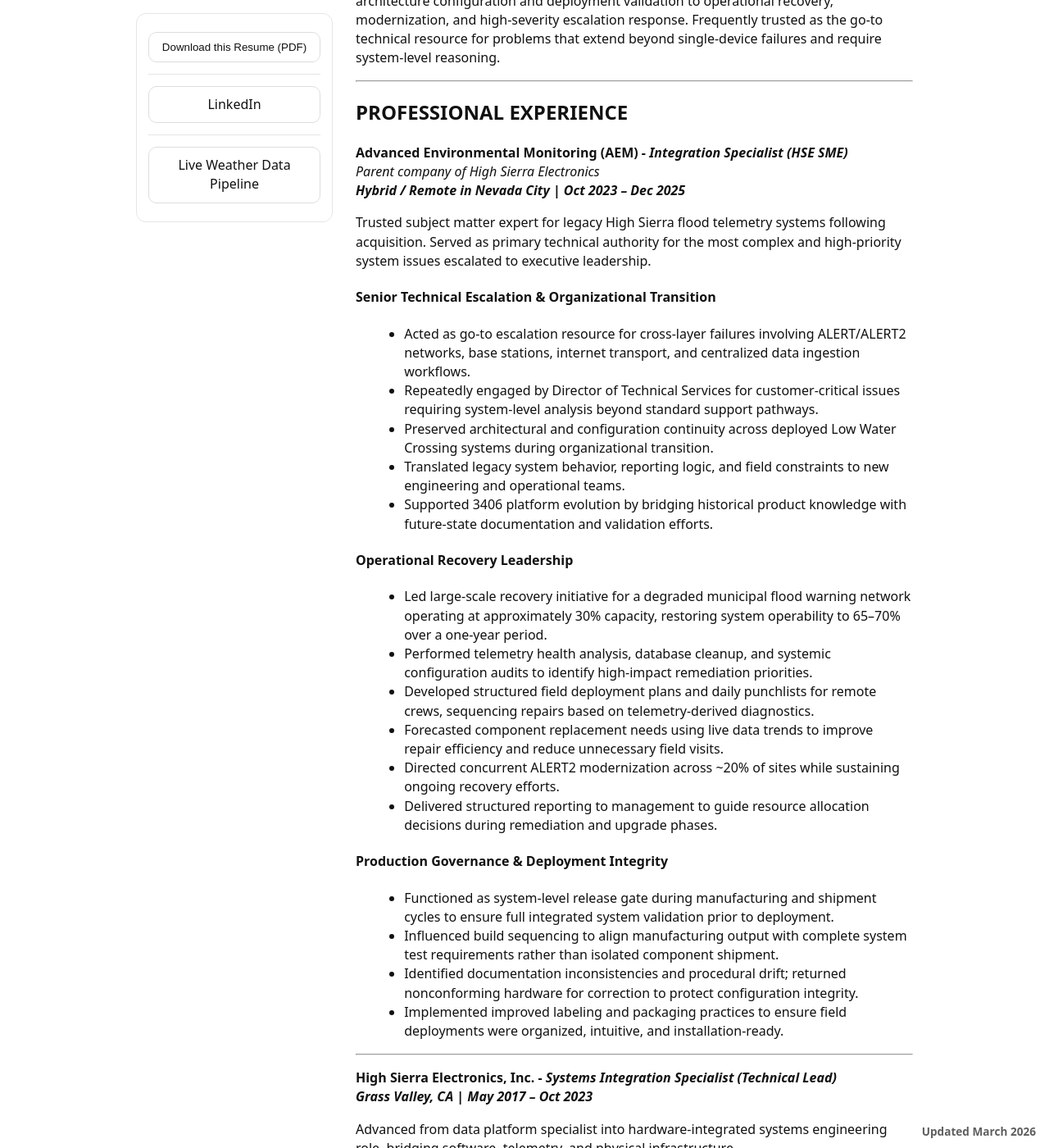
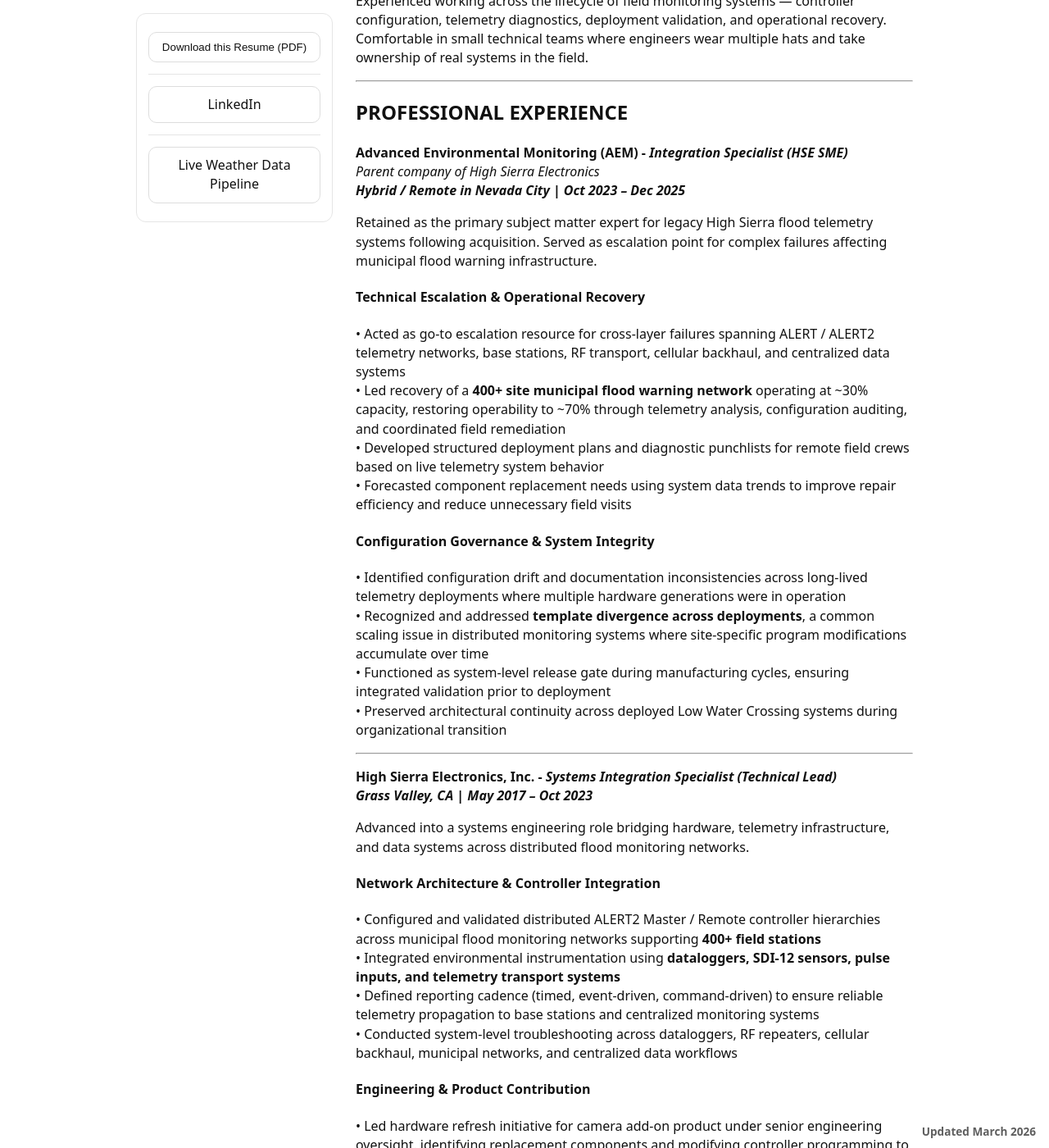
Before and after one commit to jostagirl/PublicResume, a Jekyll site: the page built from v/WWG/index.md, in a window 1280 px wide and 1400 px high, scrolled down 382 px. Shown: the whole window at 82% size. Built offline with Jekyll 4.4.1, drawn with Linux system fonts in a browser that asks for light colours; our own code applies the rules of GitHub Pages for plain Markdown files; some of the changed text lies outside the part shown.

Commit message:
Publish resume site update

```diff
--- a/v/WWG/index.md
+++ b/v/WWG/index.md
@@ -3,7 +3,7 @@ title: Anna Bellizzi | Resume
 ---
 <h2>Anna Bellizzi</h2>
 
-<strong>Environmental Telemetry & Flood Warning Systems Specialist</strong><br/>
+<strong>Environmental Monitoring & Telemetry Systems Engineer</strong><br/>
 Nevada City, CA<br/>
 <a href="https://www.linkedin.com/in/anna-bellizzi/">linkedin.com/in/anna-bellizzi</a> | Anna.L.Bellizzi@gmail.com | 415-203-7508
 
@@ -13,9 +13,9 @@ Nevada City, CA<br/>
 
 ### PROFESSIONAL SUMMARY
 
-Systems integration engineer specializing in distributed flood warning and environmental telemetry systems. I solve complex, cross-layer system failures that span controller logic, RF transport, networking environments, and centralized data platforms.
+Systems engineer with 13+ years supporting distributed environmental monitoring and flood warning networks. Known for resolving complex issues across deployed telemetry systems where sensors, dataloggers, communications networks, and centralized data platforms intersect.
 
-Over 13 years, I have supported the full lifecycle of municipal flood infrastructure — from architecture configuration and deployment validation to operational recovery, modernization, and high-severity escalation response. Frequently trusted as the go-to technical resource for problems that extend beyond single-device failures and require system-level reasoning.
+Experienced working across the lifecycle of field monitoring systems — controller configuration, telemetry diagnostics, deployment validation, and operational recovery. Comfortable in small technical teams where engineers wear multiple hats and take ownership of real systems in the field.
 
 ---
 
@@ -24,83 +24,103 @@ Over 13 years, I have supported the full lifecycle of municipal flood infrastruc
 *Parent company of High Sierra Electronics*
 ***Hybrid / Remote in Nevada City | Oct 2023 – Dec 2025***
 
-Trusted subject matter expert for legacy High Sierra flood telemetry systems following acquisition. Served as primary technical authority for the most complex and high-priority system issues escalated to executive leadership.
+Retained as the primary subject matter expert for legacy High Sierra flood telemetry systems following acquisition. Served as escalation point for complex failures affecting municipal flood warning infrastructure.
 
-#### Senior Technical Escalation & Organizational Transition
+#### Technical Escalation & Operational Recovery
 
-- Acted as go-to escalation resource for cross-layer failures involving ALERT/ALERT2 networks, base stations, internet transport, and centralized data ingestion workflows.
-- Repeatedly engaged by Director of Technical Services for customer-critical issues requiring system-level analysis beyond standard support pathways.
-- Preserved architectural and configuration continuity across deployed Low Water Crossing systems during organizational transition.
-- Translated legacy system behavior, reporting logic, and field constraints to new engineering and operational teams.
-- Supported 3406 platform evolution by bridging historical product knowledge with future-state documentation and validation efforts.
+• Acted as go-to escalation resource for cross-layer failures spanning ALERT / ALERT2 telemetry networks, base stations, RF transport, cellular backhaul, and centralized data systems
+• Led recovery of a **400+ site municipal flood warning network** operating at ~30% capacity, restoring operability to ~70% through telemetry analysis, configuration auditing, and coordinated field remediation
+• Developed structured deployment plans and diagnostic punchlists for remote field crews based on live telemetry system behavior
+• Forecasted component replacement needs using system data trends to improve repair efficiency and reduce unnecessary field visits
 
-#### Operational Recovery Leadership
+#### Configuration Governance & System Integrity
 
-- Led large-scale recovery initiative for a degraded municipal flood warning network operating at approximately 30% capacity, restoring system operability to 65–70% over a one-year period.
-- Performed telemetry health analysis, database cleanup, and systemic configuration audits to identify high-impact remediation priorities.
-- Developed structured field deployment plans and daily punchlists for remote crews, sequencing repairs based on telemetry-derived diagnostics.
-- Forecasted component replacement needs using live data trends to improve repair efficiency and reduce unnecessary field visits.
-- Directed concurrent ALERT2 modernization across ~20% of sites while sustaining ongoing recovery efforts.
-- Delivered structured reporting to management to guide resource allocation decisions during remediation and upgrade phases.
+• Identified configuration drift and documentation inconsistencies across long-lived telemetry deployments where multiple hardware generations were in operation
+• Recognized and addressed **template divergence across deployments**, a common scaling issue in distributed monitoring systems where site-specific program modifications accumulate over time
+• Functioned as system-level release gate during manufacturing cycles, ensuring integrated validation prior to deployment
+• Preserved architectural continuity across deployed Low Water Crossing systems during organizational transition
 
-#### Production Governance & Deployment Integrity
-
-- Functioned as system-level release gate during manufacturing and shipment cycles to ensure full integrated system validation prior to deployment.
-- Influenced build sequencing to align manufacturing output with complete system test requirements rather than isolated component shipment.
-- Identified documentation inconsistencies and procedural drift; returned nonconforming hardware for correction to protect configuration integrity.
-- Implemented improved labeling and packaging practices to ensure field deployments were organized, intuitive, and installation-ready.
 
 ---
 
 **High Sierra Electronics, Inc. -** ***Systems Integration Specialist (Technical Lead)***
 ***Grass Valley, CA | May 2017 – Oct 2023***
 
-Advanced from data platform specialist into hardware-integrated systems engineering role, bridging software, telemetry, and physical infrastructure.
+Advanced into a systems engineering role bridging hardware, telemetry infrastructure, and data systems across distributed flood monitoring networks.
 
-#### Core Architecture & Master/Remote Integration
+#### Network Architecture & Controller Integration
 
-- Configured and validated distributed two-way ALERT2 Master/Remote controller hierarchies across flood warning networks exceeding 150 Master stations and associated Remote control sites.
-- Defined reporting cadence (timed, event-driven, command-driven) to ensure reliable telemetry propagation to base stations and centralized systems.
-- Validated controller output logic for beacon activation, barrier gate control, and warning device signaling under simulated field conditions.
-- Conducted system-level troubleshooting across dataloggers, VHF transport, repeaters, cellular backhaul, municipal networks, and centralized data workflows.
-- Maintained architectural stability across multi-year renewable municipal contracts.
+• Configured and validated distributed ALERT2 Master / Remote controller hierarchies across municipal flood monitoring networks supporting **400+ field stations**
+• Integrated environmental instrumentation using **dataloggers, SDI-12 sensors, pulse inputs, and telemetry transport systems**
+• Defined reporting cadence (timed, event-driven, command-driven) to ensure reliable telemetry propagation to base stations and centralized monitoring systems
+• Conducted system-level troubleshooting across dataloggers, RF repeaters, cellular backhaul, municipal networks, and centralized data workflows
 
-#### Product & Engineering Contribution
+#### Engineering & Product Contribution
 
-- Assumed ownership of 5492 camera add-on hardware refresh initiative under senior engineering oversight.
-- Identified and validated drop-in replacement camera hardware to address component obsolescence.
-- Modified controller programming to support updated integration requirements.
-- Updated technical documentation, test procedures, and release artifacts; submitted formal revisions to document control.
-- Administered and structured the RMA program, introducing system-level tracking and process clarity while gaining hands-on hardware diagnostic expertise.
+• Led hardware refresh initiative for camera add-on product under senior engineering oversight, identifying replacement components and modifying controller programming to support new integration requirements
+• Updated technical documentation, test procedures, and release artifacts through formal document control processes
+• Administered and structured the RMA program, gaining hands-on diagnostic experience with a wide range of deployed instrumentation
+
 
 ---
 
 **High Sierra Electronics, Inc. -** ***Data Services Technician***
 ***Grass Valley, CA | Sep 2012 – May 2017***
 
-Hired to become in-house expert for company’s legacy environmental data platform and centralized monitoring systems.
+Hired to support the company’s centralized environmental data platform and telemetry monitoring systems.
 
-#### Data Platform & Operational Monitoring Foundation
+• Became primary internal expert on legacy data collection software supporting deployed flood monitoring networks
+• Monitored live telemetry systems to identify early indicators of component degradation and communication instability
+• Coordinated with remote field technicians to deploy targeted remediation based on telemetry-derived diagnostics
 
-- Became primary internal expert on legacy data collection software; worked directly with vendor on installation, configuration, and issue resolution.
-- Monitored live flood telemetry networks, identifying early indicators of component degradation and communication instability.
-- Coordinated directly with remote field technicians to deploy targeted remediation based on telemetry-derived diagnostics.
-- Performed system health analysis to anticipate hardware replacement needs and reduce reactive support load.
+#### IT & Infrastructure
 
-#### IT & Infrastructure Ownership
+• Managed company network infrastructure including firewall configuration, routing, and remote access
+• Executed ISP migrations and transitioned internal systems to Google Workspace
+• Served as sole IT administrator supporting engineering, operations, and remote staff
 
-- Managed company network infrastructure, including firewall configuration, routing, and secure remote access.
-- Executed two ISP upgrades and migrated internal systems from self-hosted infrastructure to Google Workspace cloud environment to improve remote collaboration and resource management.
-- Served as sole IT administrator supporting engineering, operations, and remote employees.
+
+---
+
+## Independent Projects
+
+### Jones Bar Weather Station Data Pipeline | 2025–Present
+
+Designed and operate a personal environmental monitoring data pipeline built on a Raspberry Pi. Ingests weather station data via API, stores measurements in a private database, and publishes structured JSON and CSV outputs to a public site on a scheduled basis.
+
+Site: data.annabellizzi.com
+
+### RAG Prototype | 2025–Present
+
+Built a small retrieval-augmented generation prototype to gain hands-on experience with AI-assisted development tools and modern software workflows.
+
+---
+
+## Technical Skills
+
+### Environmental Monitoring & Telemetry
+Distributed monitoring networks • ALERT / ALERT2 RF telemetry • Dataloggers and environmental instrumentation • SDI-12 sensor integration • RF / VHF transport • Cellular telemetry • Off-grid power systems
+
+### Communications & Protocols
+MQTT • FTP • HTTP / HTTPS • SDI-12 • TCP/IP networking
+
+### Programming & Data
+Python (pandas, numpy) • JavaScript • JSON / CSV data pipelines • CRBasic (in progress)
+
+### Tools & Platforms
+Microsoft 365 • Google Workspace • Jira • Confluence • GitHub / GitHub Actions • Raspberry Pi • AI-assisted development tools
+
+### Systems
+Network administration • firewall configuration • remote infrastructure management
 
 ---
 
 ## EDUCATION
 
-B.S., Computer Science — California State University, Monterey Bay
-Mechatronics Certificate — Sierra College
-Electro-Mechanical Skills Certificate — Sierra College
-B.A., Journalism — Hawaii Pacific University
+**B.S., Computer Science** — California State University, Monterey Bay
+Best Overall Capstone — PTZ camera integration system for emergency road safety monitoring
 
-<u><b>Best Overall Capstone - CSU Monterey Bay Computer Science Degree Program</b></u>
-Recognized for developing a PTZ camera integration system supporting emergency road safety and public works monitoring.
+**Mechatronics Certificate** — Sierra College
+**Electro-Mechanical Skills Certificate** — Sierra College
+
+**B.A., Journalism** — Hawaii Pacific University
```
